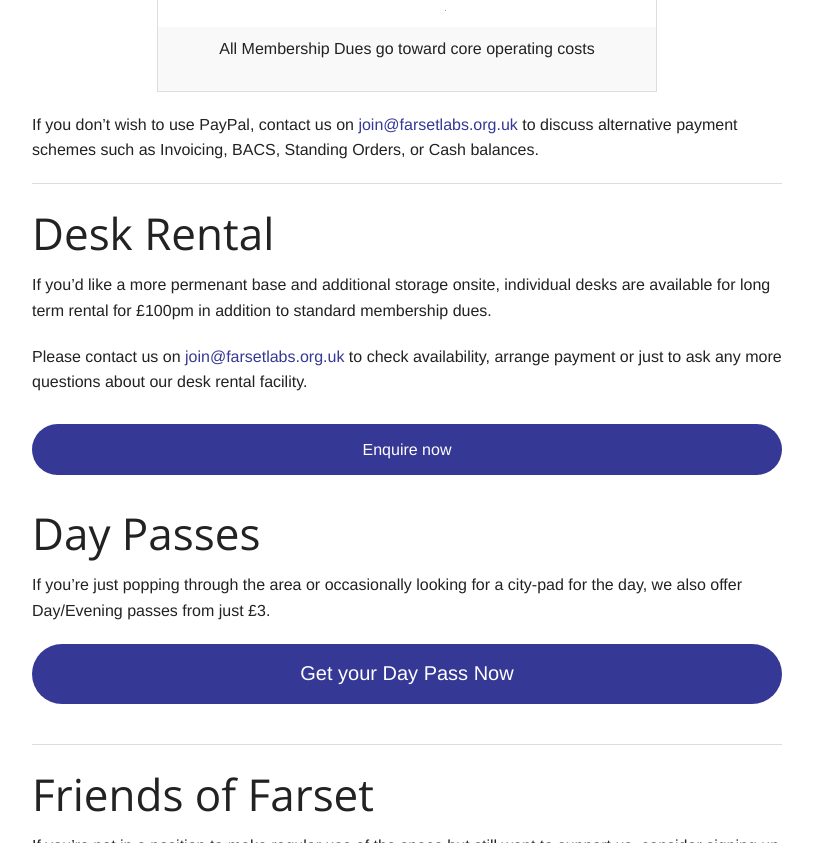
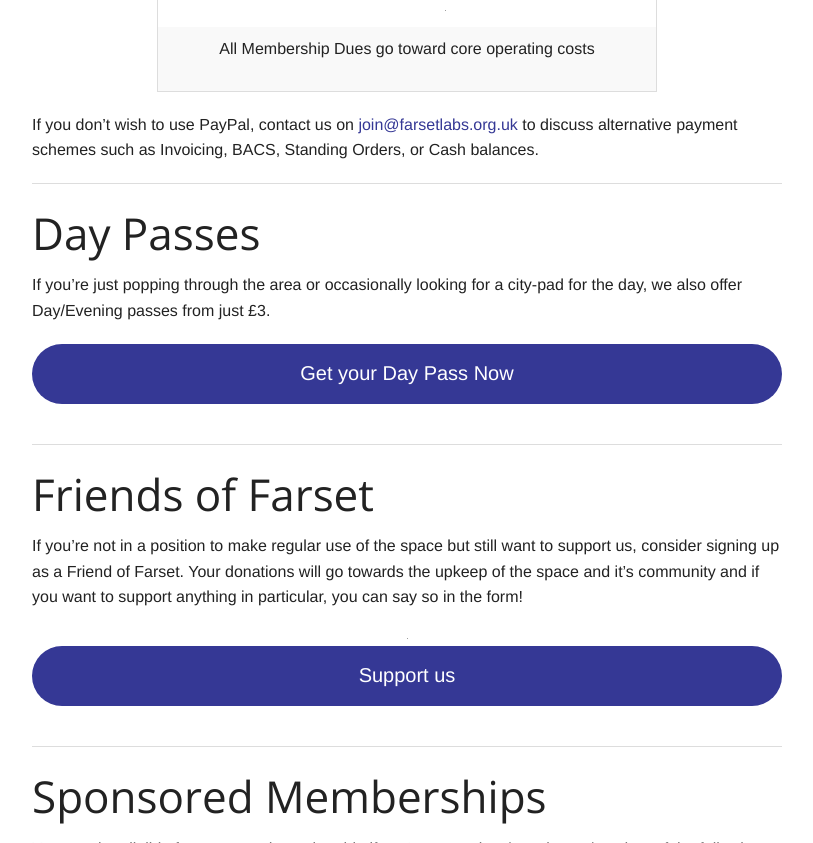
Before and after one commit to FarsetLabs/farsetlabs.github.io, a Jekyll site: the page built from membership/index.md, in a window 1280 px wide and 900 px high, scrolled down 1770 px, cut to the strip 57-900 px from the top of the window. Shown: the whole strip, without its empty margins (233-1046 px from the left). Built offline with Jekyll 4.4.1, drawn with Linux system fonts in a browser that asks for light colours; grey boxes are pictures that could not be loaded.

Commit message:
Adding an extra page for desk rental info and removing it from index.md

```diff
--- a/membership/index.md
+++ b/membership/index.md
@@ -74,15 +74,6 @@
 
 -----------------------------------------------------------------------
 
-Desk Rental {#deskrental}
-=========================
-If you'd like a more permenant base and additional storage onsite, individual desks are available for long term rental for £100pm in addition to standard membership dues.
-
-Please contact us on <join@farsetlabs.org.uk> to check availability, arrange payment or just to ask any more questions about our desk rental facility.
-
-<a href="mailto:join@farsetlabs.org.uk" class="button expand round">Enquire now</a>
------------------------------------------------------------------------
-
 Day Passes {#daypass}
 ====================
 If you're just popping through the area or occasionally looking for a city-pad for the day, we also offer Day/Evening passes from just £3.
```
Also changed, not shown: membership/desk_rental.md (added, +13 -0 lines).
